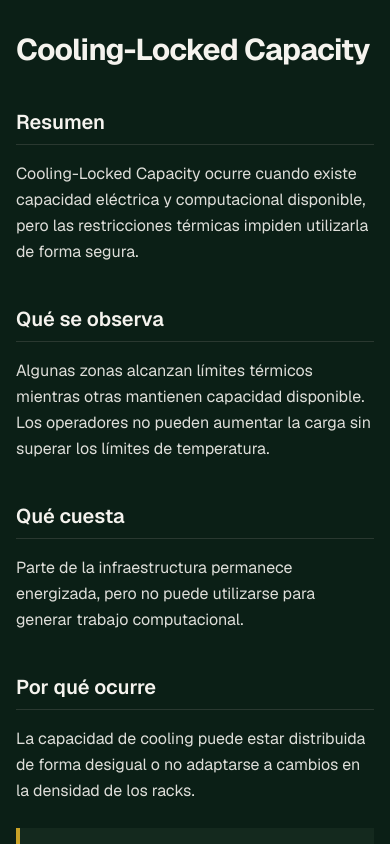
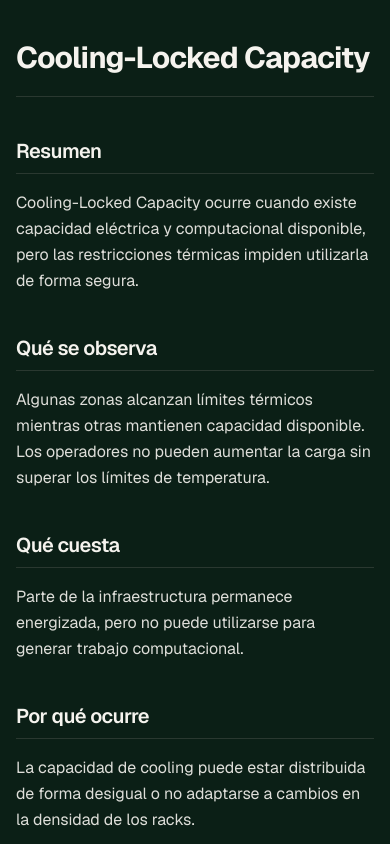
Before and after one commit to No-Country-simulation/so7-26-team-02-physaflow-public-report, a Next.js app: page /sandbox in a window 390 px wide. Shown: the top 844 px of the page. Built offline with nearby package versions, Linux system fonts and the light colour scheme.

Commit message:
fix: Pequeños cambios para una mejor responsividad

```diff
--- a/app/globals.css
+++ b/app/globals.css
@@ -42,3 +42,18 @@ body {
   @apply bg-background text-foreground;
   font-family: var(--font-sans), Arial, Helvetica, sans-serif;
 }
+
+/* === JERARQUÍA TIPOGRÁFICA DEL REPORTE (lectura larga) ===
+   H1 -> Título de sección: ~2.25rem en desktop, tracking-tight, con borde
+         inferior editorial (border-border). Separado del contenido.
+   H2 -> Bloque temático (Resumen / Qué se observa / Qué cuesta / Por qué ocurre).
+   H3 -> Sub-bloque dentro de un bloque temático (p. ej. Indicadores).
+   Párrafo -> 1.125rem en desktop (prose-lg), line-height 1.75, ancho máximo
+              ~65ch (max-w-3xl) para lectura larga cómoda.
+   El punto único de control es el wrapper en mdx-components.tsx. */
+
+/* Seguro anti-overflow (mobile/tablet): evita desbordes horizontales por
+   palabras o URLs largas dentro del contenido tipográfico. */
+article {
+  overflow-wrap: break-word;
+}
--- a/app/page.tsx
+++ b/app/page.tsx
@@ -17,7 +17,7 @@ export default function Home() {
         </header>
 
         <section className="prose prose-invert lg:prose-lg max-w-none">
-          <h2 className="mt-10 mb-4 border-b border-border pb-2 text-xl font-semibold text-foreground sm:mt-12 sm:text-2xl md:text-3xl">
+          <h2 className="mt-10 mb-4 border-b border-border pb-2 text-xl font-semibold tracking-tight text-foreground sm:mt-12 sm:text-2xl md:text-3xl">
             Resumen Ejecutivo
           </h2>
           <p className="mb-6 leading-relaxed text-foreground/90">
--- a/mdx-components.tsx
+++ b/mdx-components.tsx
@@ -4,7 +4,7 @@ export function useMDXComponents(components: MDXComponents): MDXComponents {
   return {
     // El contenedor principal de todo el MDX
     wrapper: ({ children }) => (
-      <article className="prose prose-invert lg:prose-lg mx-auto w-full max-w-3xl px-4 py-8 sm:px-6 sm:py-16">
+      <article className="prose prose-invert lg:prose-lg mx-auto my-10 max-w-3xl px-4 sm:px-6 prose-headings:text-foreground prose-headings:tracking-tight prose-h1:border-b prose-h1:border-border prose-h1:pb-5 prose-p:text-foreground/90 prose-strong:text-accent-light prose-a:text-accent lg:my-16">
         {children}
       </article>
     ),
```
